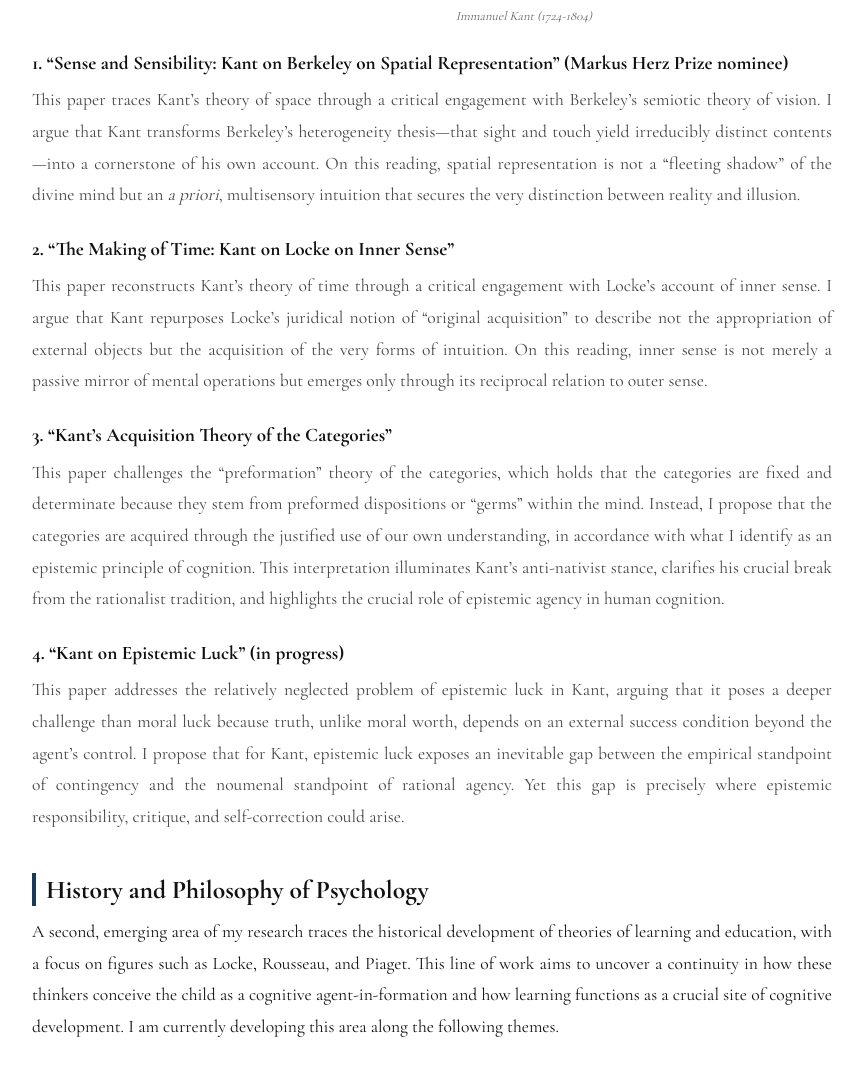
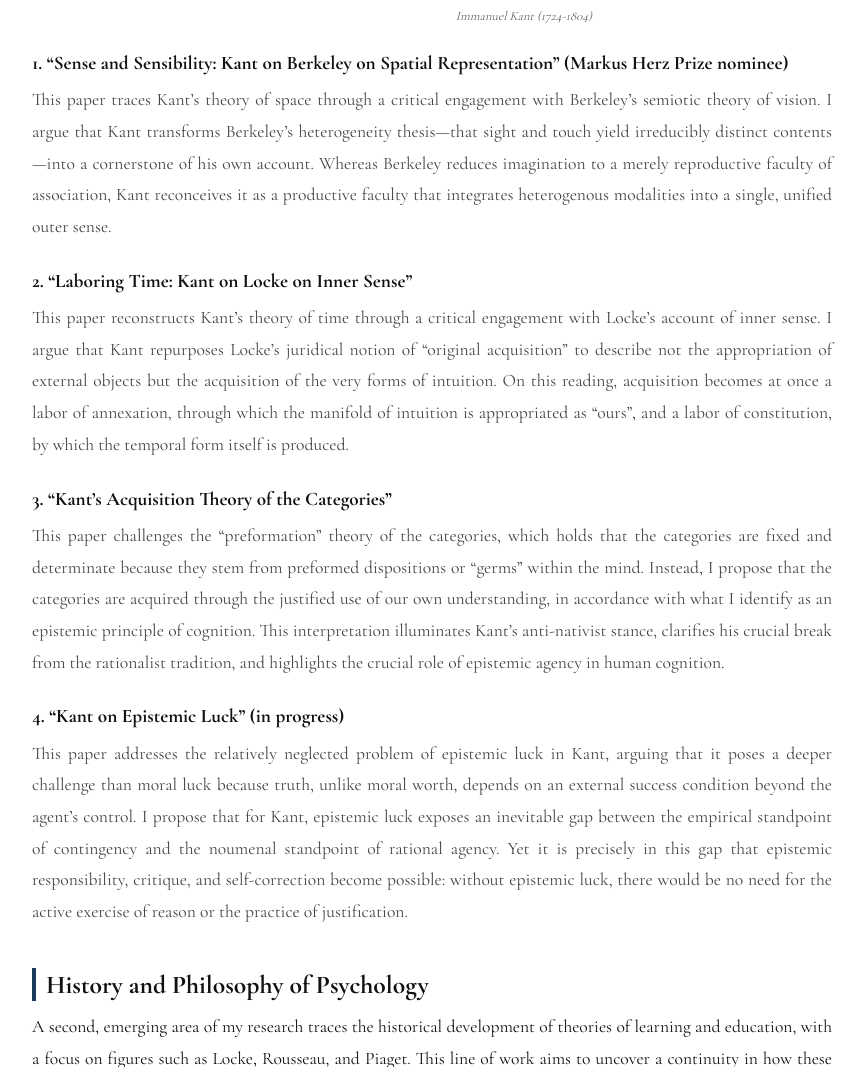
Before and after one commit to aileencluo/aileencluo.github.io, a Jekyll site: the page built from research.md, in a window 1280 px wide and 1400 px high, scrolled down 626 px, cut to the strip 171-1238 px from the top of the window. Shown: the whole strip, without its empty margins (208-1074 px from the left). Built offline with Jekyll 4.4.1, drawn with Linux system fonts in a browser that asks for light colours; some of the changed text lies outside the part shown.

Commit message:
Update research.md

```diff
--- a/research.md
+++ b/research.md
@@ -17,16 +17,16 @@ title: Research
 
 
 <div class="subhead">1. “Sense and Sensibility: Kant on Berkeley on Spatial Representation” (Markus Herz Prize nominee)</div>
-<p class="subdesc">This paper traces Kant’s theory of space through a critical engagement with Berkeley’s semiotic theory of vision. I argue that Kant transforms Berkeley’s heterogeneity thesis—that sight and touch yield irreducibly distinct contents—into a cornerstone of his own account. On this reading, spatial representation is not a “fleeting shadow” of the divine mind but an <em>a priori</em>, multisensory intuition that secures the very distinction between reality and illusion.</p>
+<p class="subdesc">This paper traces Kant’s theory of space through a critical engagement with Berkeley’s semiotic theory of vision. I argue that Kant transforms Berkeley’s heterogeneity thesis—that sight and touch yield irreducibly distinct contents—into a cornerstone of his own account. Whereas Berkeley reduces imagination to a merely reproductive faculty of association, Kant reconceives it as a productive faculty that integrates heterogenous modalities into a single, unified outer sense.</p>
 
-<div class="subhead">2. “The Making of Time: Kant on Locke on Inner Sense”</div>
-<p class="subdesc">This paper reconstructs Kant’s theory of time through a critical engagement with Locke’s account of inner sense. I argue that Kant repurposes Locke’s juridical notion of “original acquisition” to describe not the appropriation of external objects but the acquisition of the very forms of intuition. On this reading, inner sense is not merely a passive mirror of mental operations but emerges only through its reciprocal relation to outer sense.</p>
+<div class="subhead">2. “Laboring Time: Kant on Locke on Inner Sense”</div>
+<p class="subdesc">This paper reconstructs Kant’s theory of time through a critical engagement with Locke’s account of inner sense. I argue that Kant repurposes Locke’s juridical notion of “original acquisition” to describe not the appropriation of external objects but the acquisition of the very forms of intuition. On this reading, acquisition becomes at once a labor of annexation, through which the manifold of intuition is appropriated as “ours”, and a labor of constitution, by which the temporal form itself is produced.</p>
 
 <div class="subhead">3. “Kant’s Acquisition Theory of the Categories”</div>
 <p class="subdesc">This paper challenges the “preformation” theory of the categories, which holds that the categories are fixed and determinate because they stem from preformed dispositions or “germs” within the mind. Instead, I propose that the categories are acquired through the justified use of our own understanding, in accordance with what I identify as an epistemic principle of cognition. This interpretation illuminates Kant’s anti-nativist stance, clarifies his crucial break from the rationalist tradition, and highlights the crucial role of epistemic agency in human cognition.</p>
 
 <div class="subhead">4. “Kant on Epistemic Luck” (in progress)</div>
-<p class="subdesc">This paper addresses the relatively neglected problem of epistemic luck in Kant, arguing that it poses a deeper challenge than moral luck because truth, unlike moral worth, depends on an external success condition beyond the agent’s control. I propose that for Kant, epistemic luck exposes an inevitable gap between the empirical standpoint of contingency and the noumenal standpoint of rational agency. Yet this gap is precisely where epistemic responsibility, critique, and self-correction could arise.</p>
+<p class="subdesc">This paper addresses the relatively neglected problem of epistemic luck in Kant, arguing that it poses a deeper challenge than moral luck because truth, unlike moral worth, depends on an external success condition beyond the agent’s control. I propose that for Kant, epistemic luck exposes an inevitable gap between the empirical standpoint of contingency and the noumenal standpoint of rational agency. Yet it is precisely in this gap that epistemic responsibility, critique, and self-correction become possible: without epistemic luck, there would be no need for the active exercise of reason or the practice of justification.</p>
 
 
 <!-- ===== History and Philosophy of Psychology ===== -->
@@ -60,7 +60,7 @@ title: Research
 <p class="subdesc">This paper argues that predictive processing (PP), while a powerful model of the brain as a prediction machine, fails to capture the agential dimension of intrinsically motivated learning. Drawing on Kant’s notion of recognition, I propose that genuine learning requires a form of “second-order recognition,” where agents not only register but endorse the very principles that guide their learning. This Kantian move reframes autonomy as central to cognition and provides resources for extending PP beyond prediction-error minimization to encompass essential forms of human cognition such as creativity, curiosity, and self-actualization.</p>
 
 <div class="subhead">8. “Imagination, Self-efficacy, and the Human Edge”</div>
-<p class="subdesc">This paper argues that imagination underwrites rational self-efficacy in fundamentally different ways for humans and artificial agents. Human imagination is not merely stipulative, as in symbolic recombination, but also qualitative, involving phenomenologically rich, first-person projections into possible futures. Because artificial systems lack this qualitative dimension, they cannot generate the felt sense of coherence and achievability that grounds human self-belief.</p>
+<p class="subdesc">This paper argues that imagination underwrites rational self-efficacy in fundamentally different ways for humans and artificial agents. Human imagination is not merely stipulative, as in symbolic recombination, but also qualitative, involving phenomenologically rich, first-person projections into possible futures. While artificial systems can approximate the stipulative dimension by recombining features or generating symbolic assignments, they still lack the qualitative capacity to generate the felt sense of coherence and achievability that underwrites distinctively human forms of self-belief.</p>
 
 
 <!-- ===== Philosophy of Law ===== -->
```
